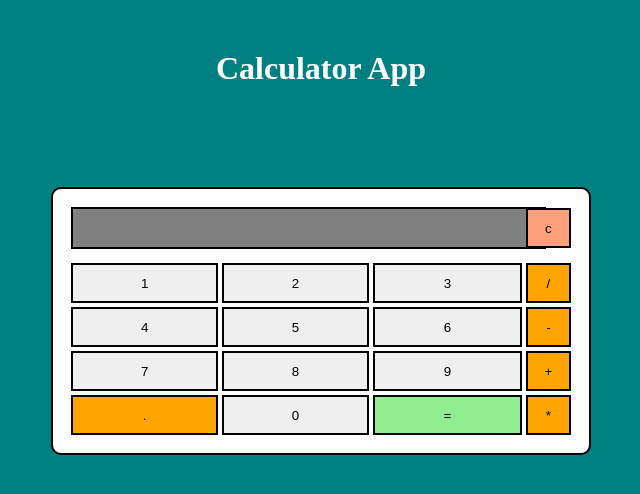
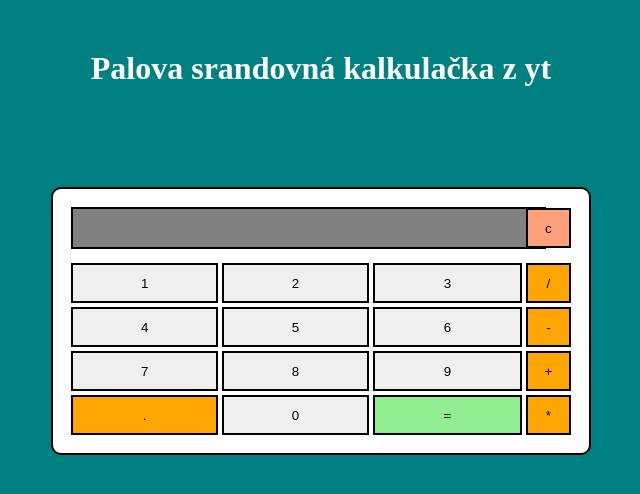
Before and after one commit to PBscript/Kalkulacka, a plain HTML site: page index.html in a window 1280 px wide. Shown: the whole page, without its empty margins (319-959 px from the left). Drawn offline with Linux system fonts and the light colour scheme.

Commit message:
Update index.html
update heading h1

```diff
--- a/index.html
+++ b/index.html
@@ -7,7 +7,7 @@
   <title>Document</title>
 </head>
 <body>
-  <h1>Calculator App</h1>
+  <h1>Palova srandovná kalkulačka z yt</h1>
   <div class="container">
     <table>
       <tr>
```
